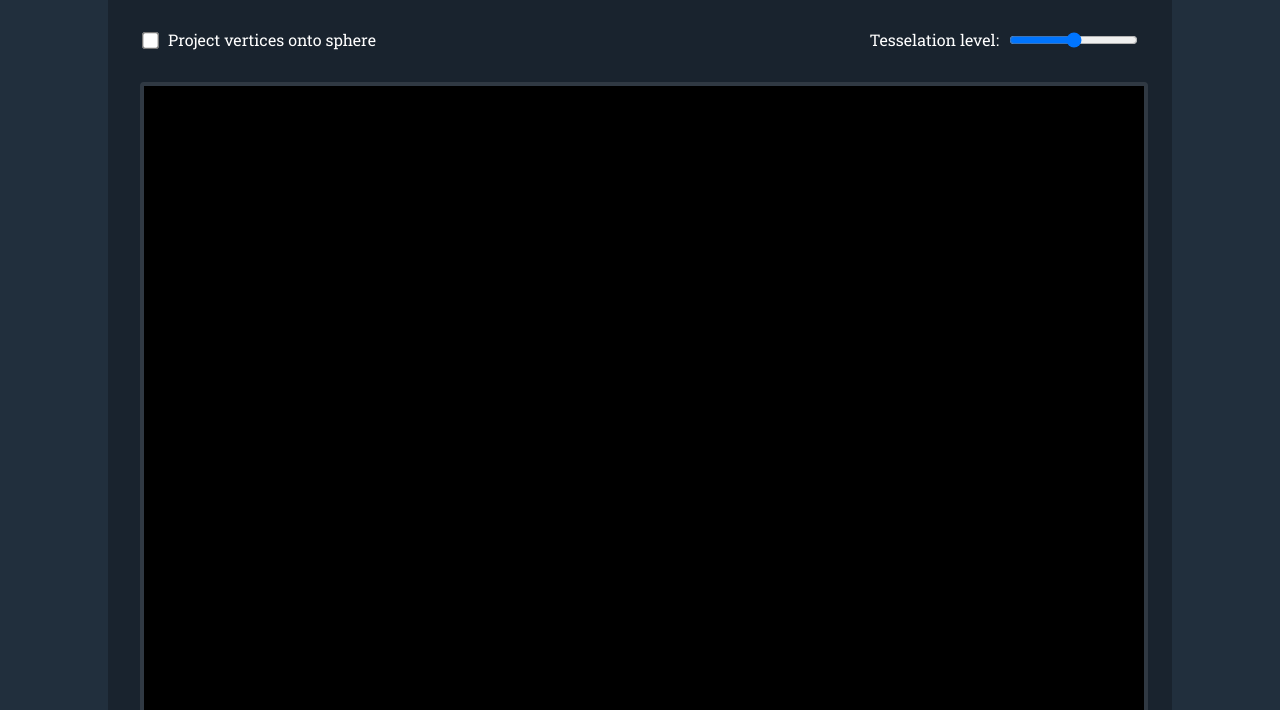
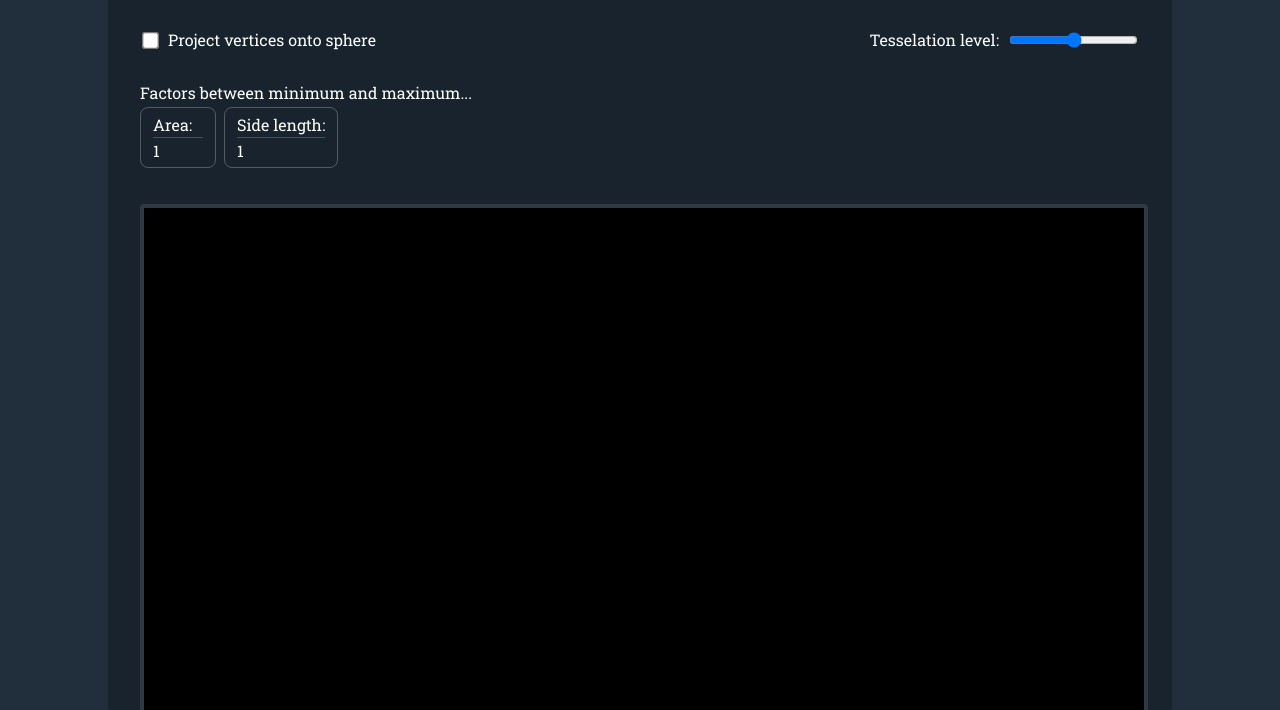
Before and after one commit to LukasKalbertodt/ico-explorer, a website built with Parcel: page src/index.html in a window 1280 px wide. Shown: the part 90-800 px from the top of the page. Built offline with nearby package versions, Linux system fonts and the light colour scheme.

Commit message:
Add `TriangleList` helper class and gather statistics about triangles

```diff
--- a/src/index.html
+++ b/src/index.html
@@ -30,6 +30,20 @@
 
             <div class="sep"></div>
 
+            Factors between minimum and maximum...
+            <div class="factors">
+                <div>
+                    Area:
+                    <div id="areaFactor"></div>
+                </div>
+                <div>
+                    Side length:
+                    <div id="sideLengthFactor"></div>
+                </div>
+            </div>
+
+            <div class="sep"></div>
+
             <canvas id="canvas"></canvas>
         </div>
         <script src="index.ts" type="module"></script>
--- a/src/index.ts
+++ b/src/index.ts
@@ -30,7 +30,7 @@ const main = () => {
         const object = createMesh({
             projectToSphere: ui.projectToSphere.checked,
             tesselationLevel: Number(ui.tesselationLevel.value),
-        });
+        }, ui);
         addMesh(objectGroup, object);
     };
     updateMesh();
--- a/src/main.css
+++ b/src/main.css
@@ -51,3 +51,22 @@ input[type="checkbox"] {
     display: flex;
     justify-content: space-between;
 }
+
+.factors {
+    display: flex;
+    gap: 8px;
+    padding: 4px 0;
+}
+
+.factors > div {
+    border: 1px solid rgba(255, 255, 255, 25%);
+    padding: 6px 12px;
+    border-radius: 8px;
+    min-width: 50px;
+}
+
+.factors > div > div {
+    border-top: 1px solid rgba(255, 255, 255, 20%);
+    padding-top: 2px;
+    margin-top: 2px;
+}
--- a/src/mesh.ts
+++ b/src/mesh.ts
@@ -1,5 +1,6 @@
 import * as Three from "three";
 import { Vector3 } from "three";
+import { Ui } from "./ui";
 import { vec3 } from "./util";
 
 
@@ -8,28 +9,38 @@ type Options = {
     tesselationLevel: number;
 };
 
-export const createMesh = (options: Options): Three.BufferGeometry => {
+export const createMesh = (options: Options, ui: Ui): Three.BufferGeometry => {
     const geometry = new Three.BufferGeometry();
-    const vertices = [];
+    const triangles = new TriangleList();
     for (const face of FACES) {
-        vertices.push(...icoFace(face, options));
+        icoFace(face, triangles, options);
     }
 
-    const vertexBuffer = new Float32Array(vertices);
+    const vertexBuffer = new Float32Array(triangles.buffer);
     geometry.setAttribute("position", new Three.BufferAttribute(vertexBuffer, 3));
+
+    const areaFactor = triangles.maxArea / triangles.minArea;
+    ui.areaFactor.innerHTML = round(areaFactor).toString();
+    const sideLengthFactor = triangles.maxSideLength / triangles.minSideLength;
+    ui.sideLengthFactor.innerHTML = round(sideLengthFactor).toString();
 
     // The constants below were made for an "z is up" coordinate system.
     geometry.rotateX(-Math.PI / 2);
     return geometry;
 };
 
-const icoFace = (indices: [number, number, number], options: Options): number[] => {
-    const out = [];
+const round = (x: number): number => {
+    return Math.round(x * 1000) / 1000;
+};
 
+const icoFace = (
+    indices: [number, number, number],
+    triangles: TriangleList,
+    options: Options,
+) => {
     const v0 = VERTEX_POSITIONS[indices[0]];
     const v1 = VERTEX_POSITIONS[indices[1]];
     const v2 = VERTEX_POSITIONS[indices[2]];
-
 
     const dir0 = v1.clone().sub(v0);
     const dir1 = v2.clone().sub(v1);
@@ -48,20 +59,55 @@ const icoFace = (indices: [number, number, number], options: Options): number[]
 
     for (let i = 0; i < max; i++) {
         for (let j = 0; j <= i; j++) {
-            out.push(...gridPoint(i, j).toArray());
-            out.push(...gridPoint(i + 1, j).toArray());
-            out.push(...gridPoint(i + 1, j + 1).toArray());
+            triangles.add([
+                gridPoint(i, j),
+                gridPoint(i + 1, j),
+                gridPoint(i + 1, j + 1),
+            ]);
 
             if (i + 1 != max) {
-                out.push(...gridPoint(i + 1, j + 1).toArray());
-                out.push(...gridPoint(i + 1, j).toArray());
-                out.push(...gridPoint(i + 2, j + 1).toArray());
+                triangles.add([
+                    gridPoint(i + 1, j + 1),
+                    gridPoint(i + 1, j),
+                    gridPoint(i + 2, j + 1),
+                ]);
             }
         }
     }
+};
 
+type Triangle = [Vector3, Vector3, Vector3];
 
-    return out;
+class TriangleList {
+    buffer: number[] = [];
+    minArea: number = Number.POSITIVE_INFINITY;
+    maxArea: number = Number.NEGATIVE_INFINITY;
+    minSideLength: number = Number.POSITIVE_INFINITY;
+    maxSideLength: number = Number.NEGATIVE_INFINITY;
+
+    add(tri: Triangle) {
+        const area = triArea(tri);
+        this.minArea = Math.min(area, this.minArea);
+        this.maxArea = Math.max(area, this.maxArea);
+
+        const lengths = [
+            tri[0].distanceTo(tri[1]),
+            tri[0].distanceTo(tri[2]),
+            tri[1].distanceTo(tri[2]),
+        ];
+        this.minSideLength = Math.min(this.minSideLength, ...lengths);
+        this.maxSideLength = Math.max(this.maxSideLength, ...lengths);
+
+        this.buffer.push(...tri[0].toArray());
+        this.buffer.push(...tri[1].toArray());
+        this.buffer.push(...tri[2].toArray());
+    }
+}
+
+const triArea = (tri: Triangle): number => {
+    const sideLen0 = tri[0].clone().sub(tri[1]).length();
+    const sideLen1 = tri[0].clone().sub(tri[2]).length();
+    return sideLen0 * sideLen1 / 2;
 };
 
 
--- a/src/ui.ts
+++ b/src/ui.ts
@@ -4,9 +4,14 @@ export class Ui {
     projectToSphere: HTMLInputElement;
     tesselationLevel: HTMLInputElement;
 
+    areaFactor: HTMLDivElement;
+    sideLengthFactor: HTMLDivElement;
+
     constructor() {
         this.projectToSphere = getElement("projectToSphere", HTMLInputElement);
         this.tesselationLevel = getElement("tesselationLevel", HTMLInputElement);
+        this.areaFactor = getElement("areaFactor", HTMLDivElement);
+        this.sideLengthFactor = getElement("sideLengthFactor", HTMLDivElement);
     }
 
     onChange(handler: () => void) {
```
